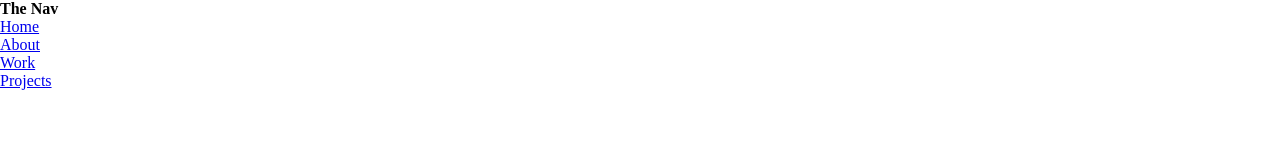
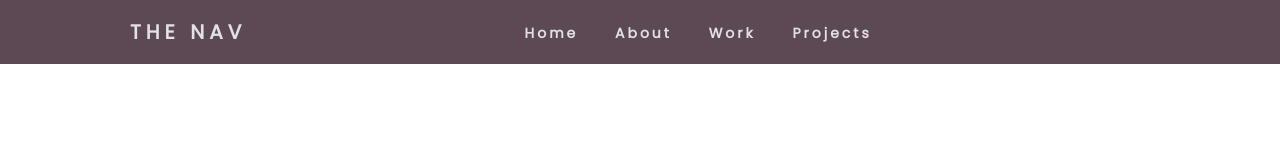
Before and after one commit to mlaversin/reponsive-navbar, a plain HTML site: page index.html in a window 1280 px wide. Drawn offline with Linux system fonts and the light colour scheme.

Commit message:
navigation links

```diff
--- a/index.html
+++ b/index.html
@@ -4,6 +4,7 @@
     <meta charset="UTF-8">
     <meta http-equiv="X-UA-Compatible" content="IE=edge">
     <meta name="viewport" content="width=device-width, initial-scale=1.0">
+    <link href="https://fonts.googleapis.com/css?family=Poppins" rel="stylesheet">
     <link rel="stylesheet" href="style.css">
     <title>Navigation</title>
 </head>
@@ -12,12 +13,13 @@
         <div class="logo">
             <h4>The Nav</h4>
         </div>
-        <ul>
+        <ul class="nav-links">
             <li>
                 <a href="#">Home</a>
             </li>
             <li>
-                <a href="#">About</a></li>
+                <a href="#">About</a>
+            </li>
             <li>
                 <a href="#">Work</a>
             </li>
@@ -25,6 +27,9 @@
                 <a href="#">Projects</a>
             </li>
         </ul>
+        <div class="burger">
+
+        </div>
     </nav>
 </body>
 </html>
--- a/style.css
+++ b/style.css
@@ -3,3 +3,38 @@
     padding: 0;
     box-sizing: border-box;
 }
+
+nav {
+    display: flex;
+    justify-content: space-around;
+    align-items: center;
+    min-height: 8vh;
+    background-color: #5d4954;
+    font-family: 'Poppins', sans-serif;
+
+}
+
+.logo {
+    color: rgb(226, 226, 226);
+    text-transform: uppercase;
+    letter-spacing: 5px;
+    font-size: 20px;
+}
+
+.nav-links {
+    display: flex;
+    justify-content: space-around;
+    width: 30%;
+}
+
+.nav-links li {
+    list-style: none;
+}
+
+.nav-links a {
+    color: rgb(226, 226, 226);
+    text-decoration: none;
+    letter-spacing: 3px;
+    font-weight: bold;
+    font-size: 14px;
+}
```
